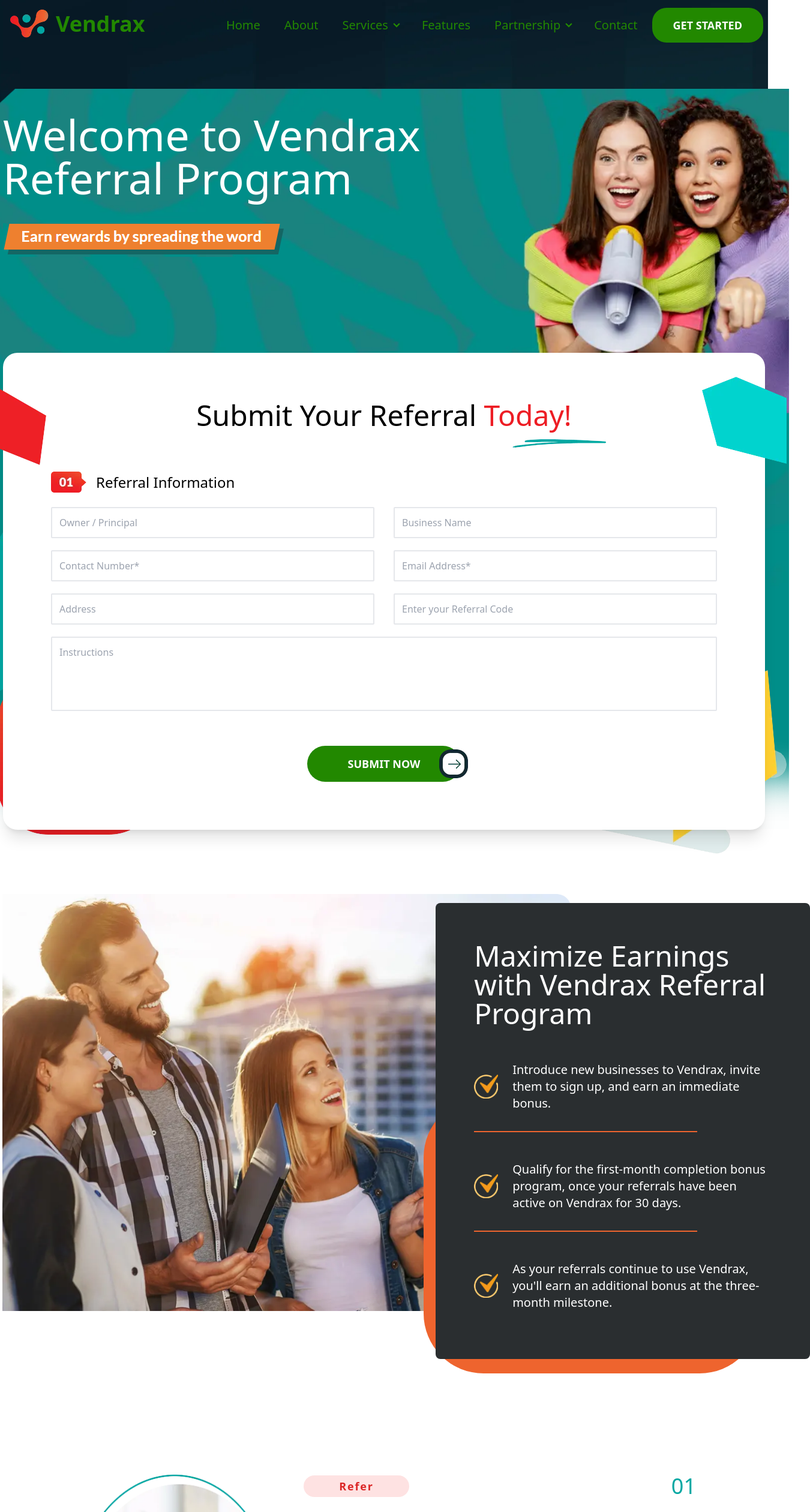
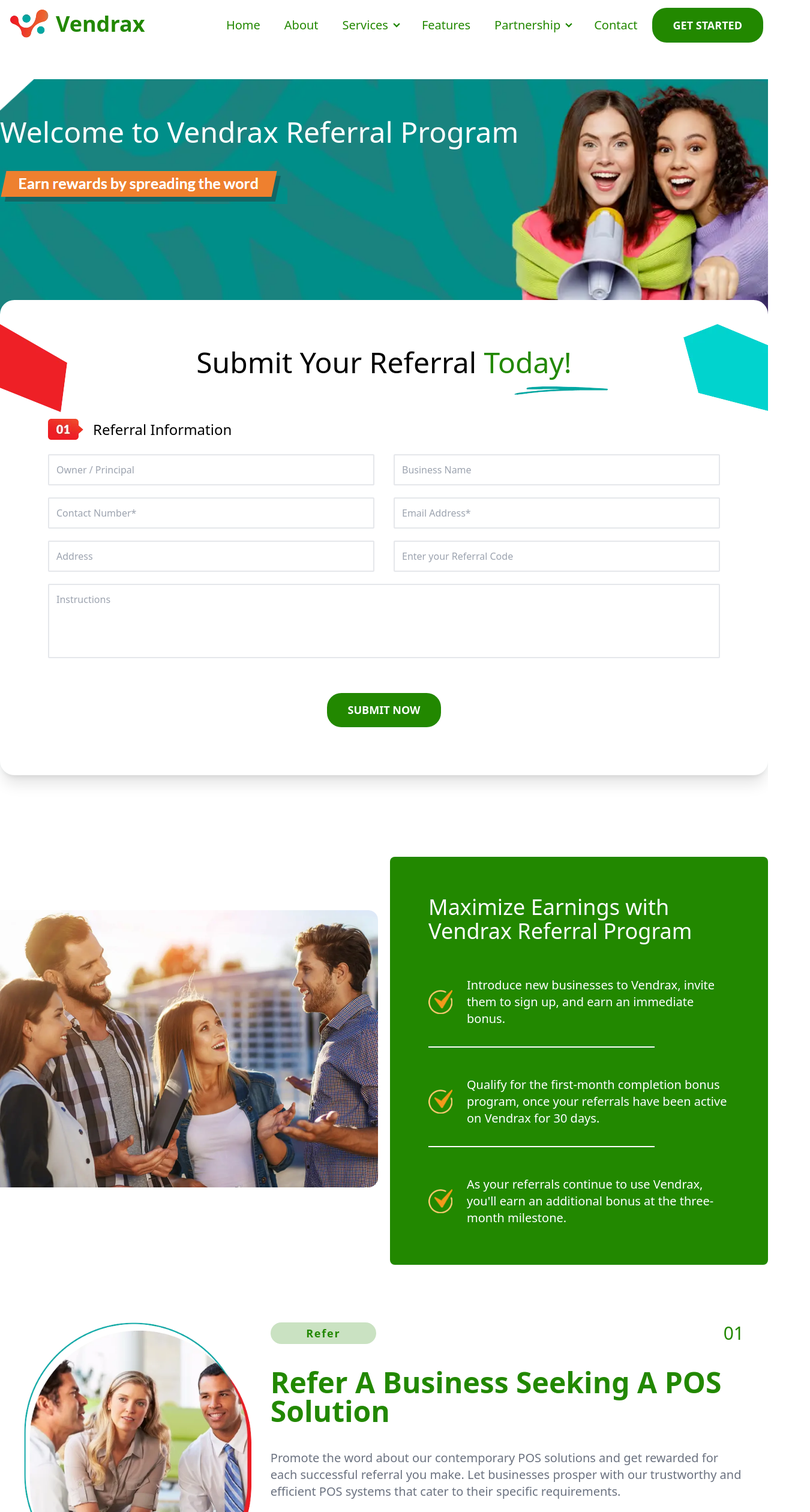
Before and after one commit to shrabontambuli/Vendrax, a React (Vite) app: page /referral in a window 1280 px wide. Shown: the part 60-2580 px from the top of the page at 60% size, 1350 px wide, since content can reach past the window. Built offline with nearby package versions, Linux system fonts and the light colour scheme.

Commit message:
changes rfer page

```diff
--- a/src/components/Partnership/Referral/MaximizeEarnings.jsx
+++ b/src/components/Partnership/Referral/MaximizeEarnings.jsx
@@ -2,38 +2,62 @@ import React from "react";
 
 const MaximizeEarnings = () => {
   return (
-    <div className="mb-44 md:mb-20 lg:mb-0 p-1 pt-[760px] md:pt-[850px] pb-16 lg:pb-40 max-w-screen-2xl mx-auto">
+    <div className="my-24 max-w-7xl mx-auto px-2 lg:px-0">
       <div>
-        <div className="relative lg:w-[948px]">
-          <img src="/images/ref-img11.webp" alt="img" />
-          <div className="absolute -right-1 -bottom-24 md:bottom-20 md:right-40 lg:-right-[42%] lg:-bottom-10">
-            <div className="relative h-[700px] w-[390px] mx-auto lg:mx-0 md:w-[420px] md:h-[600px] lg:h-[760px] lg:w-[624px]">
-              <div className="bg-[#2a2e30] p-5 md:p-6 lg:p-16 rounded-lg space-y-10 md:space-y-6 lg:space-y-10 h-full w-full absolute z-30 mt-10">
-                <h1 className="text-white font-medium text-xl lg:text-5xl">
+        <div className="grid grid-cols-1 md:grid-cols-2 justify-items-center items-center gap-5 relative">
+          <div>
+            <img
+              className="object-cover"
+              src="/images/ref-img11.webp"
+              alt="img"
+            />
+          </div>
+          <div className="">
+            <div className="bg1 p-5 md:p-6 lg:p-16 rounded-lg space-y-10 md:space-y-6 lg:space-y-10 h-full w-full mt-10">
+              <h1 className="text-white font-medium text-xl lg:text-4xl">
                 Maximize Earnings with Vendrax Referral Program
               </h1>
               <div className="pt-4">
                 <div className="flex items-center gap-6">
-                        <img className="w-10 h-10" src="/images/tick7.webp" alt="icon" />
-                        <p className="text-xl font-medium text-white">Introduce new businesses to Vendrax, invite them to sign up, and earn an immediate bonus.</p>
+                  <img
+                    className="w-10 h-10"
+                    src="/images/tick7.webp"
+                    alt="icon"
+                  />
+                  <p className="text-xl font-medium text-white">
+                    Introduce new businesses to Vendrax, invite them to sign up,
+                    and earn an immediate bonus.
+                  </p>
                 </div>
-                    <div className="bg-[#ee642e] h-[2px] w-9/12 mt-8"></div>
+                <div className="bg-white h-[2px] w-9/12 mt-8"></div>
               </div>
               <div className="pt-2">
                 <div className="flex items-center gap-6">
-                        <img className="w-10 h-10" src="/images/tick7.webp" alt="icon" />
-                        <p className="text-xl font-medium text-white">Qualify for the first-month completion bonus program, once your referrals have been active on Vendrax for 30 days.</p>
+                  <img
+                    className="w-10 h-10"
+                    src="/images/tick7.webp"
+                    alt="icon"
+                  />
+                  <p className="text-xl font-medium text-white">
+                    Qualify for the first-month completion bonus program, once
+                    your referrals have been active on Vendrax for 30 days.
+                  </p>
                 </div>
-                    <div className="bg-[#ee642e] h-[2px] w-9/12 mt-8"></div>
+                <div className="bg-white h-[2px] w-9/12 mt-8"></div>
               </div>
               <div className="pt-2">
                 <div className="flex items-center gap-6">
-                        <img className="w-10 h-10" src="/images/tick7.webp" alt="icon" />
-                        <p className="text-xl font-medium text-white">As your referrals continue to use Vendrax, you'll earn an additional bonus at the three-month milestone.</p>
+                  <img
+                    className="w-10 h-10"
+                    src="/images/tick7.webp"
+                    alt="icon"
+                  />
+                  <p className="text-xl font-medium text-white">
+                    As your referrals continue to use Vendrax, you'll earn an
+                    additional bonus at the three-month milestone.
+                  </p>
                 </div>
               </div>
-              </div>
-              <div className="absolute -bottom-16 -left-5 md:-bottom-16 md:-left-5 lg:-right-5 h-[400px] w-[300px] md:h-[460px] md:w-[300px] lg:h-[460px] lg:w-[560px] bg-[#ee642e] z-20 rounded-[100px]"></div>
             </div>
           </div>
         </div>
--- a/src/components/Partnership/Referral/Refer.jsx
+++ b/src/components/Partnership/Referral/Refer.jsx
@@ -2,19 +2,19 @@ import React from "react";
 
 const Refer = () => {
   return (
-    <div className="max-w-screen-2xl mx-auto lg:px-10 p-4 py-28">
-      <div className="md:flex md:flex-row-reverse gap-8 lg:px-20">
-        <div>
+    <div className="max-w-7xl mx-auto lg:px-10 px-2 my-24">
+      <div className="md:flex md:flex-row-reverse gap-8">
+        <div className="md:w-8/12">
           <div className="flex items-center justify-between w-full">
-            <span className="inline-block w-44 py-1 bg-red-100 text-red-600 rounded-full font-semibold text-lg text-center tracking-widest">
+            <span className="inline-block w-44 py-1 bgs text2 rounded-full font-semibold text-lg text-center tracking-widest">
               Refer
             </span>
-            <h4 className="text-[#00a7a2] text-4xl font-medium">01</h4>
+            <h4 className="text2 text-3xl font-medium">01</h4>
           </div>
-          <h1 className="text-3xl md:text-4xl lg:text-6xl text-black font-bold mt-10 w-11/12">
+          <h1 className="text-2xl lg:text-5xl text2 font-bold mt-10">
             Refer A Business Seeking A POS Solution
           </h1>
-          <p className="text-xl md:w-10/12 mt-10 md:mt-14 text-gray-500">
+          <p className="text-xl mt-10  text-gray-500">
             Promote the word about our contemporary POS solutions and get
             rewarded for each successful referral you make. Let businesses
             prosper with our trustworthy and efficient POS systems that cater to
@@ -23,24 +23,24 @@ const Refer = () => {
         </div>
         <div>
           <img
-            className="w-[1150px] h-[554px] md:h-[400px] lg:h-[554px] mt-10 md:mt-0"
+            className="w-96 object-cover mt-10 md:mt-0"
             src="/images/ref-ser1.webp"
             alt="img"
           />
         </div>
       </div>
-      <div className="md:flex gap-8 lg:px-20 mt-20">
-        <div>
+      <div className="md:flex justify-center items-center gap-8 mt-24">
+        <div className="md:w-8/12">
           <div className="flex items-center justify-between w-full">
-            <span className="inline-block w-44 py-1 bg-red-100 text-red-600 rounded-full font-semibold text-lg text-center tracking-widest">
+            <span className="inline-block w-44 py-1 bgs text2 rounded-full font-semibold text-lg text-center tracking-widest">
               Connect
             </span>
-            <h4 className="text-[#00a7a2] text-4xl font-medium">02</h4>
+            <h4 className="text2 text-4xl font-medium">02</h4>
           </div>
-          <h1 className="text-3xl md:text-4xl lg:text-6xl text-black font-bold mt-10 w-11/12">
+          <h1 className="text-2xl lg:text-5xl text2 font-bold mt-10">
             We Connect With Your Referral
           </h1>
-          <p className="text-xl md:w-10/12 mt-10 md:mt-14 text-gray-500">
+          <p className="text-xl mt-10 text-gray-500">
             Join our referral program and connect with us to build a stronger
             business community. We value your recommendations and strive to
             provide quality POS solutions for businesses across various
@@ -49,53 +49,53 @@ const Refer = () => {
         </div>
         <div>
           <img
-            className="w-[1150px] h-[554px] md:h-[400px] lg:h-[554px] mt-10 md:mt-0"
+            className="w-96 object-cover mt-10 md:mt-0"
             src="/images/ref-ser2.webp"
             alt="img"
           />
         </div>
       </div>
-      <div className="md:flex md:flex-row-reverse gap-8 lg:px-20">
-        <div>
+      <div className="md:flex md:flex-row-reverse justify-center items-center gap-8 mt-24">
+        <div className="md:w-8/12">
           <div className="flex items-center justify-between w-full">
-            <span className="inline-block w-44 py-1 bg-red-100 text-red-600 rounded-full font-semibold text-lg text-center tracking-widest">
+            <span className="inline-block w-44 py-1 bgs text2 rounded-full font-semibold text-lg text-center tracking-widest">
             Sign up
             </span>
-            <h4 className="text-[#00a7a2] text-4xl font-medium">03</h4>
+            <h4 className="text2 text-4xl font-medium">03</h4>
           </div>
-          <h1 className="text-3xl md:text-4xl lg:text-6xl text-black font-bold mt-10 w-11/12">
+          <h1 className="text-2xl lg:text-5xl text2 font-bold mt-10">
           Your Referral Signs Up for Vendrax POS
           </h1>
-          <p className="text-xl md:w-10/12 mt-10 md:mt-14 text-gray-500">
+          <p className="text-xl mt-10  text-gray-500">
           Invite your referrals to sign up for Vendrax POS, the ultimate business solution. Receive great incentives and benefits when people sign up through your recommendation,
           </p>
         </div>
         <div>
           <img
-            className="w-[1150px] h-[554px] md:h-[400px] lg:h-[554px] mt-10 md:mt-0"
+            className="w-96 object-cover  mt-10 md:mt-0"
             src="/images/ref-ser3.webp"
             alt="img"
           />
         </div>
       </div>
-      <div className="md:flex gap-8 lg:px-20 mt-20">
-        <div>
+      <div className="md:flex justify-center items-center gap-8 lg:px-20 mt-24">
+        <div className="md:w-8/12">
           <div className="flex items-center justify-between w-full">
-            <span className="inline-block w-44 py-1 bg-red-100 text-red-600 rounded-full font-semibold text-lg text-center tracking-widest">
+            <span className="inline-block w-44 py-1 bgs text2 rounded-full font-semibold text-lg text-center tracking-widest">
             Earn Bonus
             </span>
-            <h4 className="text-[#00a7a2] text-4xl font-medium">04</h4>
+            <h4 className="text2 text-4xl font-medium">04</h4>
           </div>
-          <h1 className="text-3xl md:text-4xl lg:text-6xl text-black font-bold mt-10 w-11/12">
+          <h1 className="text-2xl lg:text-5xl text2 font-bold mt-10">
           You Earn A Bonus With Vendrax
           </h1>
-          <p className="text-xl md:w-10/12 mt-10 md:mt-14 text-gray-500">
+          <p className="text-xl mt-10  text-gray-500">
           With Vendrax, your referrals not only get access to our premium POS solutions but you can also earn the monetary benefit. Refer businesses today and start earning rewards with every successful sign-up.
           </p>
         </div>
         <div>
           <img
-            className="w-[1150px] h-[554px] md:h-[400px] lg:h-[554px] mt-10 md:mt-0"
+            className="w-96 object-cover mt-10 md:mt-0"
             src="/images/ref-ser4.webp"
             alt="img"
           />
--- a/src/components/Partnership/Referral/ReferralBanner.jsx
+++ b/src/components/Partnership/Referral/ReferralBanner.jsx
@@ -13,25 +13,17 @@ const ReferralBanner = () => {
     reset();
   };
   return (
-    <div className="h-full">
+    <div>
+      <div className="pt-32 lg:pt-48">
         <div
-        className="h-[700px] pt-40 lg:pt-52 relative"
-        style={{
-          backgroundImage: "url(/images/acc-banner.webp)",
-          backgroundRepeat:"no-repeat",
-          backgroundPosition:"center",
-          backgroundSize:"cover"
-        }}
-      >
-        <div
-          className="w-[390px] md:w-[800px] lg:w-[1350px] mx-auto px-4 lg:px-10 pt-14 lg:pt-10 absolute right-2/4 transform translate-x-1/2"
           style={{
             backgroundImage: "url(/images/ref-ban.webp)",
             backgroundRepeat: "no-repeat",
             backgroundSize: "cover",
           }}
         >
-          <h1 className="text-2xl md:text-4xl lg:text-7xl text-white font-medium mb-10 lg:w-7/12">
+          <div className="max-w-7xl mx-auto px-2 lg:px-0 pt-16">
+            <h1 className="text-2xl lg:text-5xl text-white font-medium mb-10">
               Welcome to Vendrax Referral Program
             </h1>
             <img src="/images/earn.png" alt="img" />
@@ -39,7 +31,7 @@ const ReferralBanner = () => {
               <div className="shadow-xl max-w-screen-xl mx-auto p-8 md:p-20 bg-white rounded-3xl relative">
                 <h1 className="text-2xl lg:text-5xl text-center text-black font-medium mb-8">
                   Submit Your Referral{" "}
-                <span className="text-[#ed1d24]">Today!</span>
+                  <span className="text2">Today!</span>
                 </h1>
                 <div className="w-full lg:w-10/12 flex justify-end -mt-4">
                   <img src="/images/head-bg3.webp" alt="icon" />
@@ -50,14 +42,17 @@ const ReferralBanner = () => {
                     Referral Information
                   </h4>
                 </div>
-              <form onSubmit={handleSubmit(onSubmit)} className="flex flex-col gap-5 mt-6">
+                <form
+                  onSubmit={handleSubmit(onSubmit)}
+                  className="flex flex-col gap-5 mt-6"
+                >
                   <div className="flex items-center gap-8">
                     <div className="w-full">
                       <input
                         type="text"
                         placeholder="Owner / Principal"
                         {...register("owner", { required: true })}
-                      className="border-2 p-3 w-full bg-white rounded-sm focus:outline-none focus:ring-1 focus:ring-[#80bdff]"
+                        className="border-2 p-3 w-full bg-white rounded-sm focus:outline-none focus:ring-1 focus:ring-[#7bb867]  "
                       />
                     </div>
                     <div className="w-full">
@@ -65,7 +60,7 @@ const ReferralBanner = () => {
                         type="text"
                         placeholder="Business Name"
                         {...register("business", { required: true })}
-                      className="border-2 p-3 w-full bg-white rounded-sm focus:outline-none focus:ring-1 focus:ring-[#80bdff]"
+                        className="border-2 p-3 w-full bg-white rounded-sm focus:outline-none focus:ring-1 focus:ring-[#7bb867]  "
                       />
                     </div>
                   </div>
@@ -76,7 +71,7 @@ const ReferralBanner = () => {
                         type="number"
                         placeholder="Contact Number*"
                         {...register("number", { required: true })}
-                      className="border-2 p-3 w-full bg-white rounded-sm focus:outline-none focus:ring-1 focus:ring-[#80bdff]"
+                        className="border-2 p-3 w-full bg-white rounded-sm focus:outline-none focus:ring-1 focus:ring-[#7bb867]  "
                       />
                     </div>
                     <div className="w-full">
@@ -84,7 +79,7 @@ const ReferralBanner = () => {
                         type="email"
                         placeholder="Email Address*"
                         {...register("email", { required: true })}
-                      className="border-2 p-3 w-full bg-white rounded-sm focus:outline-none focus:ring-1 focus:ring-[#80bdff]"
+                        className="border-2 p-3 w-full bg-white rounded-sm focus:outline-none focus:ring-1 focus:ring-[#7bb867]  "
                       />
                     </div>
                   </div>
@@ -94,7 +89,7 @@ const ReferralBanner = () => {
                         type="text"
                         placeholder="Address"
                         {...register("address", { required: true })}
-                      className="border-2 p-3 w-full bg-white rounded-sm focus:outline-none focus:ring-1 focus:ring-[#80bdff]"
+                        className="border-2 p-3 w-full bg-white rounded-sm focus:outline-none focus:ring-1 focus:ring-[#7bb867]  "
                       />
                     </div>
                     <div className="w-full">
@@ -102,7 +97,7 @@ const ReferralBanner = () => {
                         type="number"
                         placeholder="Enter your Referral Code"
                         {...register("number", { required: true })}
-                      className="border-2 p-3 w-full bg-white rounded-sm focus:outline-none focus:ring-1 focus:ring-[#80bdff]"
+                        className="border-2 p-3 w-full bg-white rounded-sm focus:outline-none focus:ring-1 focus:ring-[#7bb867]  "
                       />
                     </div>
                   </div>
@@ -112,43 +107,39 @@ const ReferralBanner = () => {
                       <textarea
                         placeholder="Instructions"
                         {...register("sms", { required: true })}
-                      className="w-full bg-white border-2 p-3 rounded-sm focus:outline-none focus:ring-1 focus:ring-[#80bdff] resize-none"
+                        className="w-full bg-white border-2 p-3 rounded-sm focus:outline-none focus:ring-1 focus:ring-[#7bb867]   resize-none"
                         rows="4"
                       />
                     </div>
                   </div>
 
                   <div className="mt-8">
-                  <button className="flex items-center justify-center bg-[#228800] text-white font-semibold px-6 py-4 rounded-full hover:bg-[#00c6c0] transition-all w-64 text-lg relative uppercase mx-auto">
+                    <button className="flex items-center justify-center btn1 mx-auto">
                       Submit Now
-                    <img
-                      className="absolute -right-3"
-                      src="/images/red-btn.webp"
-                      alt=""
-                    />
                     </button>
                   </div>
                 </form>
                 <img
-                className="absolute hidden lg:flex top-10 lg:-right-9"
+                  className="absolute hidden lg:flex top-10 lg:-right-0"
                   src="/images/cont-bg2.webp"
                   alt="icon"
                 />
                 <img
-                className="absolute hidden lg:flex top-10 lg:-left-10"
+                  className="absolute hidden lg:flex top-10 lg:-left-0"
                   src="/images/cont-bg1.webp"
                   alt="icon"
                 />
                 <img
-                className="absolute -z-10 hidden lg:flex -bottom-2 lg:-left-36"
+                  className="absolute -z-10 hidden lg:flex -bottom-2 lg:-left-0"
                   src="/images/cont-bg3.webp"
                   alt="icon"
                 />
                 <img
-                className="absolute -z-10 hidden lg:flex -bottom-10 lg:-right-9"
+                  className="absolute -z-10 hidden lg:flex -bottom-10 lg:-right-0"
                   src="/images/cont-bg5.webp"
                   alt="icon"
                 />
+              </div>
             </div>
           </div>
         </div>
```
Lines whose indentation alone changed are shown as unchanged.
